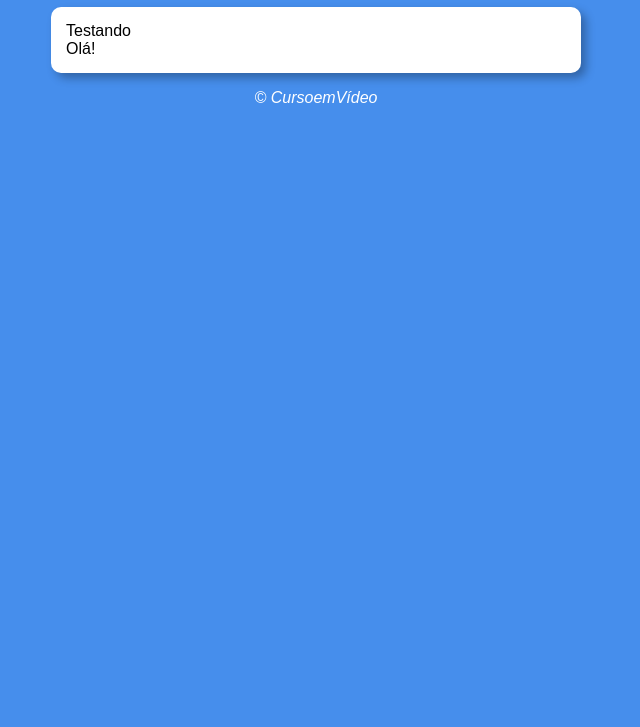
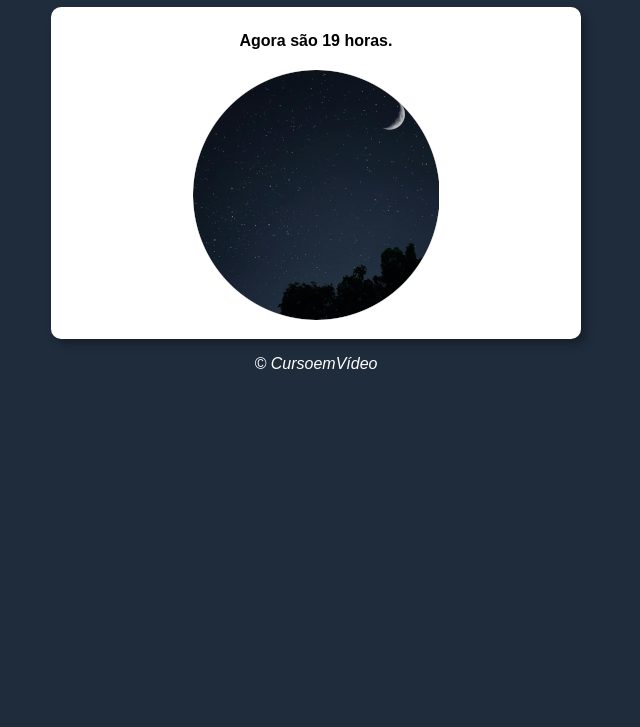
Before and after one commit to guilhermejoaquimramos17/javascript, a plain HTML site: page aula12ex/ex014/modelo.html in a window 1280 px wide. Shown: the part 73-800 px from the top of the page, without its empty margins (324-964 px from the left). Drawn offline with Linux system fonts and the light colour scheme.

Commit message:
exercicio hora do dia JavaScript

```diff
--- a/aula12ex/modelo.html
+++ b/aula12ex/ex014/modelo.html
@@ -3,19 +3,19 @@
 <head>
     <meta charset="UTF-8">
     <meta name="viewport" content="width=device-width, initial-scale=1.0">
-    <title>Modelo de exercício</title>
+    <title>Hora do dia</title>
     <link rel="stylesheet" href="style.css">
 </head>
-<body>
+<body onload="carregar()">
     <header>
-        <h1>Título</h1>
+        <h1>Hora do dia</h1>
     </header>
     <section>
-        <div>
-            Testando
+        <div id="msg">
+            Mensagem
         </div>
-        <div>
-            Olá!
+        <div id="foto">
+            <img src="manha.png" id="imagem" alt="Foto manhã">
         </div>
     </section>
     <footer>
--- /dev/null
+++ b/aula12ex/ex014/script.js
@@ -0,0 +1,21 @@
+function carregar(){
+    var msg = window.document.getElementById('msg')
+    var img = window.document.getElementById('imagem')
+    var horadia = window.document.getElementById('horadodia')
+    var data = new Date()
+    var hora = data.getHours()
+    msg.innerHTML = `Agora são ${hora} horas.`
+    if (hora >= 4 && hora < 12){
+        // dia
+        img.src = 'manha.png'
+        document.body.style.background = '#F5DFBA'
+    } else if (hora >= 12 && hora < 18){
+        // tarde
+        img.src = 'tarde.png'
+        document.body.style.background = '#bd8735'
+    } else {
+        // noite
+        img.src = 'noite.png'
+        document.body.style.background = '#1F2C3C'
+    }
+}
--- /dev/null
+++ b/aula12ex/ex014/style.css
@@ -0,0 +1,39 @@
+@charset "UTF-8";
+
+body {
+    background-color: rgb(70, 142, 236);
+    font-family: Arial, Helvetica, sans-serif;
+    color: white;
+}
+
+header, footer{
+    text-align: center;
+}
+
+section{
+    background-color: white;
+    color: black;
+    padding: 15px;
+    margin: auto;
+    border-radius: 10px;
+    width: 500px;
+    box-shadow: 5px 5px 10px rgba(0, 0, 0, 0.301);
+}
+
+div {
+    text-align: center;
+}
+
+div#msg {
+    padding: 10px;
+    margin-bottom: 10px;
+    font-weight: bold;
+}
+
+p#horadodia {
+    padding: 10px;
+}
+
+footer{
+    font-style: italic;
+}
--- /dev/null
+++ b/aula12ex/modelo/style.css
@@ -0,0 +1,25 @@
+@charset "UTF-8";
+
+body {
+    background-color: rgb(70, 142, 236);
+    font-family: Arial, Helvetica, sans-serif;
+    color: white;
+}
+
+header, footer{
+    text-align: center;
+}
+
+section{
+    background-color: white;
+    color: black;
+    padding: 15px;
+    margin: auto;
+    border-radius: 10px;
+    width: 500px;
+    box-shadow: 5px 5px 10px rgba(0, 0, 0, 0.301);
+}
+
+footer{
+    font-style: italic;
+}
```
Also changed, not shown: aula12ex/ex015/modelo.html (added, +27 -0 lines), aula12ex/modelo/modelo.html (added, +27 -0 lines), aula12ex/ex014/manha.png (added), aula12ex/ex014/noite.png (added), aula12ex/ex014/tarde.png (added), aula12ex/ex015/script.js (added), aula12ex/ex015/style.css (renamed from aula12ex/style.css), aula12ex/modelo/script.js (added).
